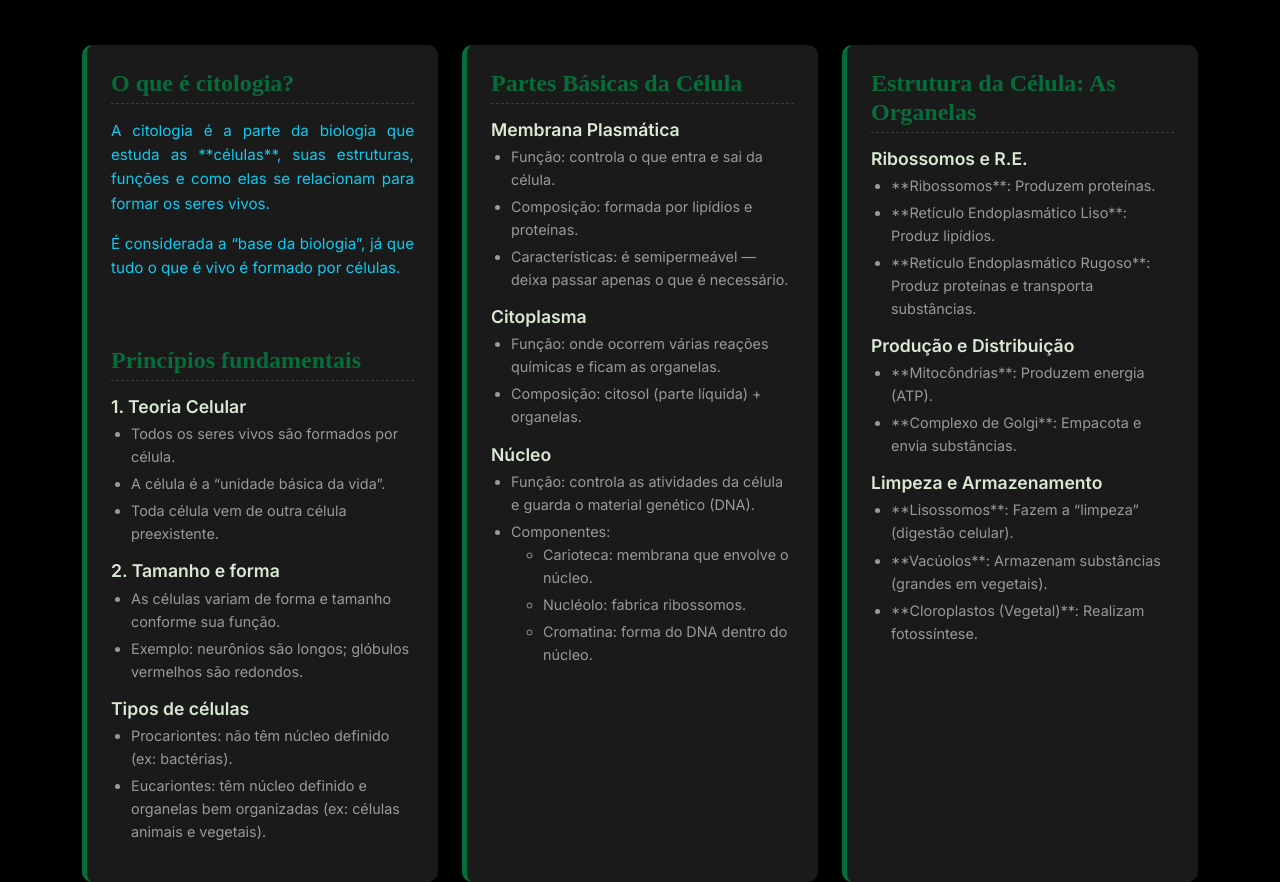
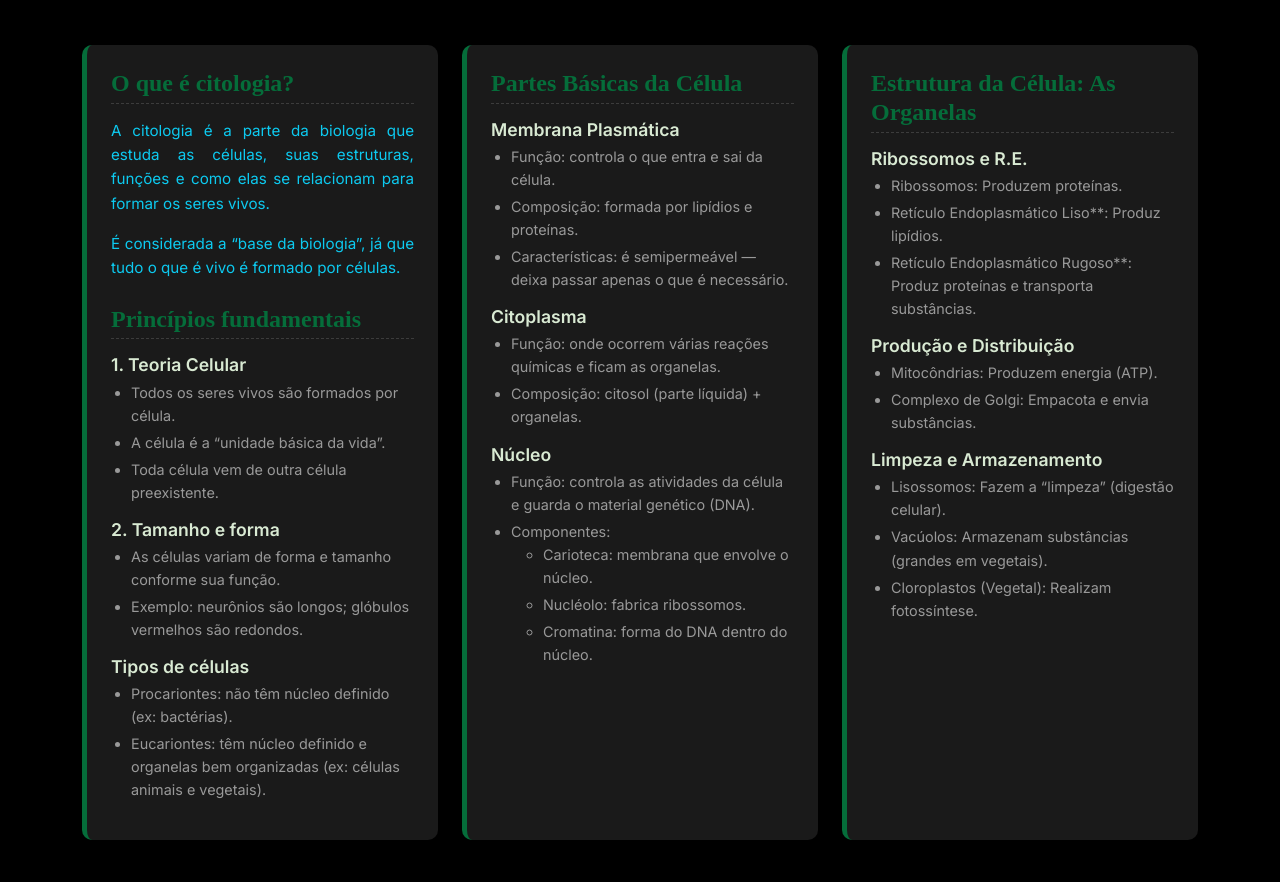
Before and after one commit to GustavoBabberg/biologia-explorando-a-celula, a plain HTML site: page index.html in a window 1280 px wide. Shown: the part 1511-2393 px from the top of the page. Drawn offline with nearby package versions, Linux system fonts and the light colour scheme; a web font is replaced by a local one.

Commit message:
Segundo comit: upload files.

```diff
--- a/index.html
+++ b/index.html
@@ -69,7 +69,7 @@
         <div class="col-12 col-lg-4">
           <div class="p-4 h-100 card-info scroll-reveal">
             <h5 class="title-section" id="conceitos">O que é citologia?</h5>
-            <p class="text-info">A citologia é a parte da biologia que estuda as **células**, suas estruturas, funções e como elas se relacionam para formar os seres vivos.</p>
+            <p class="text-info">A citologia é a parte da biologia que estuda as células, suas estruturas, funções e como elas se relacionam para formar os seres vivos.</p>
             <p class="text-info">É considerada a “base da biologia”, já que tudo o que é vivo é formado por células.</p>
 
             <h5 class="title-section mt-4">Princípios fundamentais</h5>
@@ -128,22 +128,22 @@
 
             <h6>Ribossomos e R.E.</h6>
             <ul class="list-info">
-              <li>**Ribossomos**: Produzem proteínas.</li>
-              <li>**Retículo Endoplasmático Liso**: Produz lipídios.</li>
-              <li>**Retículo Endoplasmático Rugoso**: Produz proteínas e transporta substâncias.</li>
+              <li>Ribossomos: Produzem proteínas.</li>
+              <li>Retículo Endoplasmático Liso**: Produz lipídios.</li>
+              <li>Retículo Endoplasmático Rugoso**: Produz proteínas e transporta substâncias.</li>
             </ul>
 
             <h6>Produção e Distribuição</h6>
             <ul class="list-info">
-              <li>**Mitocôndrias**: Produzem energia (ATP).</li>
-              <li>**Complexo de Golgi**: Empacota e envia substâncias.</li>
+              <li>Mitocôndrias: Produzem energia (ATP).</li>
+              <li>Complexo de Golgi: Empacota e envia substâncias.</li>
             </ul>
 
             <h6>Limpeza e Armazenamento</h6>
             <ul class="list-info">
-              <li>**Lisossomos**: Fazem a “limpeza” (digestão celular).</li>
-              <li>**Vacúolos**: Armazenam substâncias (grandes em vegetais).</li>
-              <li>**Cloroplastos (Vegetal)**: Realizam fotossíntese.</li>
+              <li>Lisossomos: Fazem a “limpeza” (digestão celular).</li>
+              <li>Vacúolos: Armazenam substâncias (grandes em vegetais).</li>
+              <li>Cloroplastos (Vegetal): Realizam fotossíntese.</li>
             </ul>
           </div>
         </div>
@@ -199,7 +199,7 @@
     </main>
 
   <footer class="bg-dark text-center py-3">
-    <p class="mb-0 text-secondary" style="font-size: 0.8rem;">&copy; 2024 Biologia | Todos os direitos reservados.</p>
+    <p class="mb-0 text-secondary" style="font-size: 0.8rem;">&copy; 2024 Biologia Citologia Grupo 2 - Site Educacional - Projeto Escolar | Todos os direitos reservados.</p>
   </footer>
 
   <script src="./script.js"></script>
```
